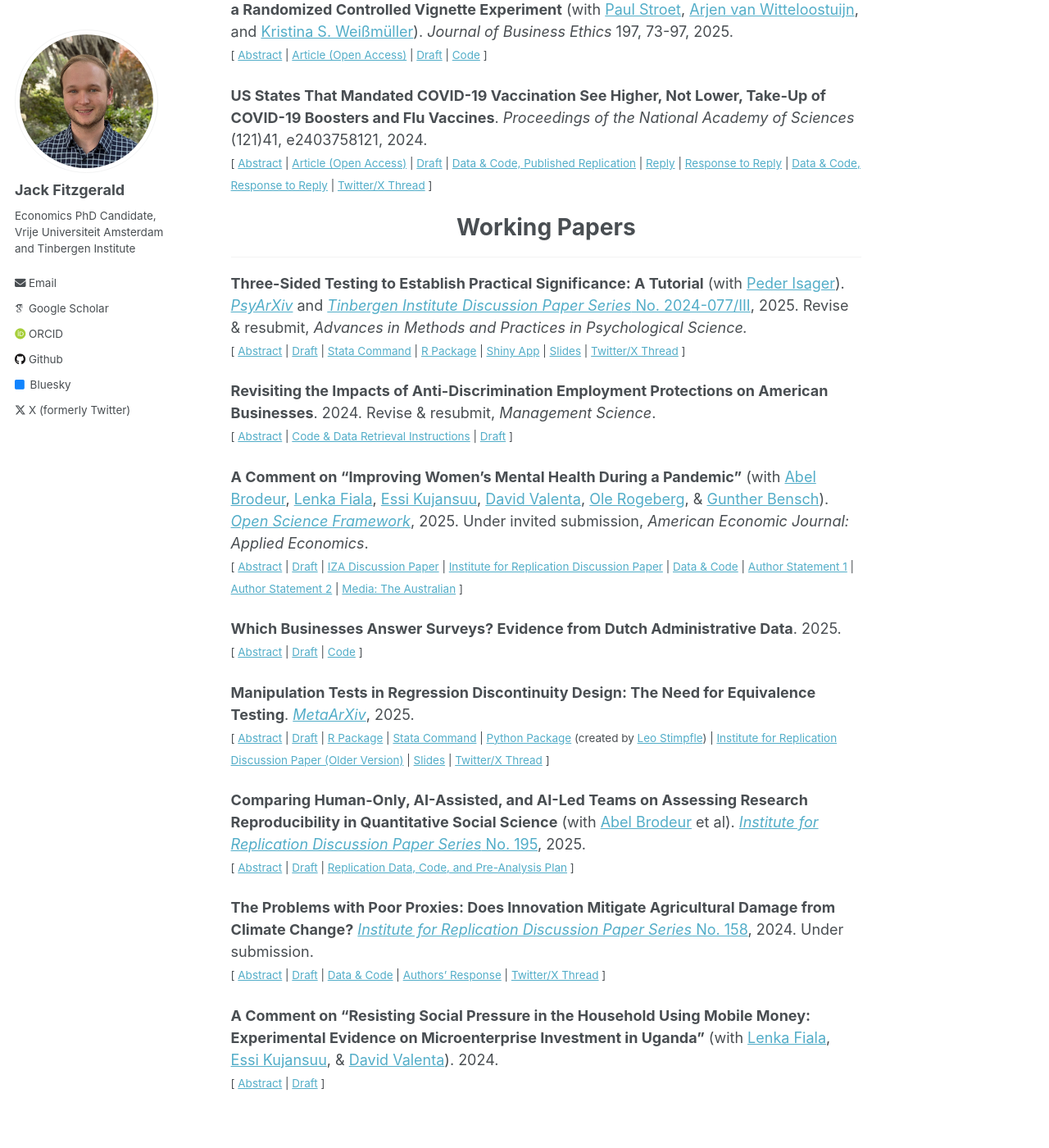
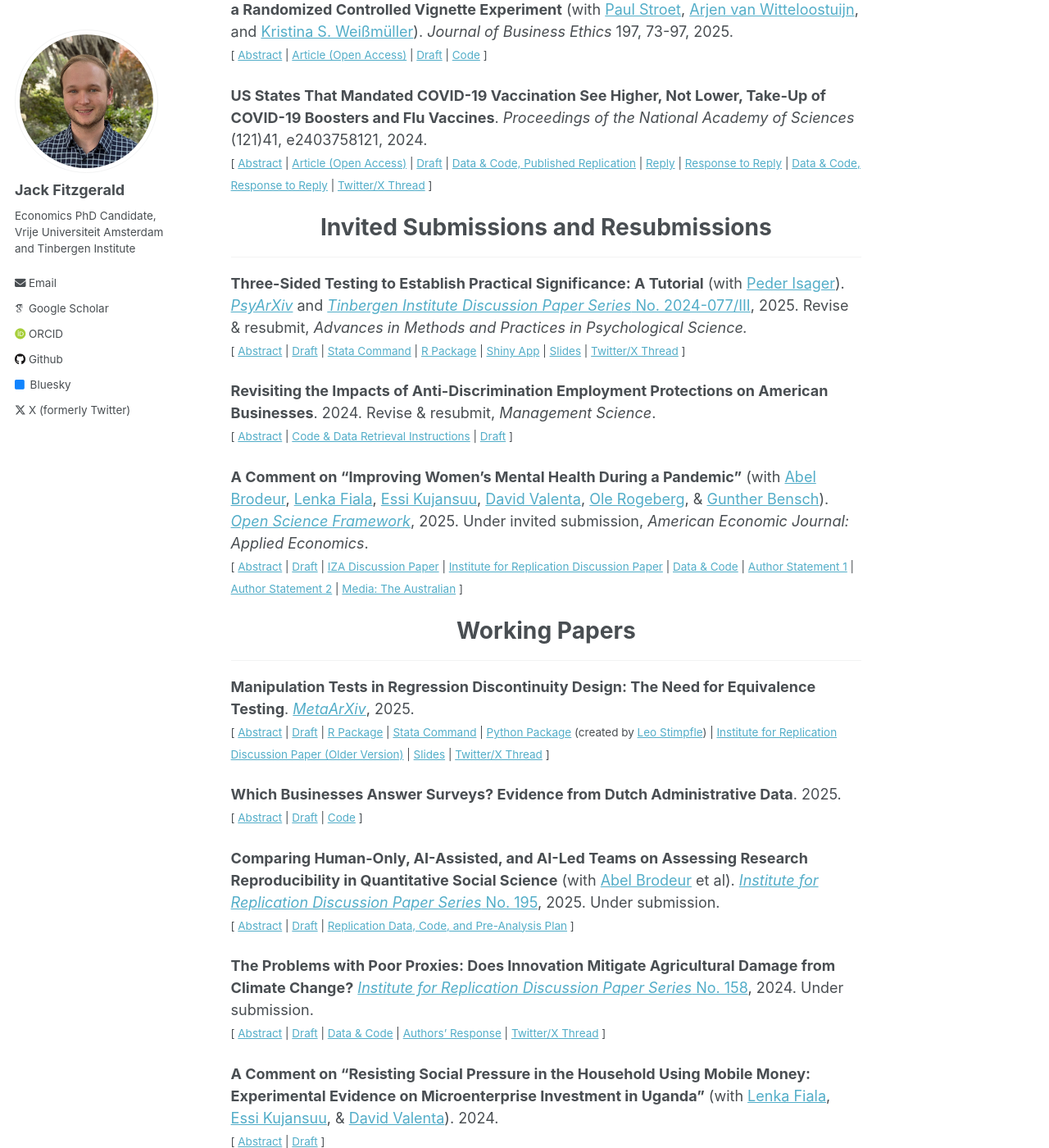
Before and after one commit to jack-fitzgerald/jack-fitzgerald.github.io, a Jekyll site: the page built from _pages/papers.md, in a window 1280 px wide and 1400 px high, scrolled down 810 px. Shown: the whole window at 82% size. Built offline with Jekyll 4.4.1, drawn with Linux system fonts in a browser that asks for light colours; some web fonts are replaced; part of the change alters nothing that is shown.

Commit message:
Update papers.md

```diff
--- a/_pages/papers.md
+++ b/_pages/papers.md
@@ -66,7 +66,7 @@ Rains & Richards (2024, <i>Proceedings of the National Academy of Sciences</i>)
 
 </small><br><br/></div>
 
-# <center> Working Papers </center>
+# <center> Invited Submissions and Resubmissions </center>
 - - -
 
 **Three-Sided Testing to Establish Practical Significance: A Tutorial** (with [Peder Isager](https://pedermisager.org/)). [<i>PsyArXiv</i>](https://doi.org/10.31234/osf.io/8y925) and [<i>Tinbergen Institute Discussion Paper Series</i> No. 2024-077/III](https://papers.tinbergen.nl/24077.pdf), 2025. Revise & resubmit, <i>Advances in Methods and Practices in Psychological Science.</i> <br/>
@@ -96,14 +96,9 @@ Vlassopoulos et al. (2024, <i>American Economic Journal: Applied Economics</i>)
 
 </small><br><br/></div>
 
-**Which Businesses Answer Surveys? Evidence from Dutch Administrative Data**. 2025. <br/>
-<small>[ <a href="#/" onclick="visib('LISA')">Abstract</a> | [Draft](https://jack-fitzgerald.github.io/files/LISA.pdf) | [Code](https://doi.org/10.17605/OSF.IO/9S57M) ] </small>
 
-<div id="LISA" style="display: none; text-align: justify; line-height: 1.2" ><small>
-
-I leverage a unique administrative register covering the universe of establishments in the Netherlands to examine how characteristics differ between establishments that do and do not respond to business surveys. Only 20% of Dutch establishments responded to regional business surveys in 2022. Responsive establishments employed two fewer people than unresponsive establishments, and exhibited parttime employment rates 15 percentage points higher than unresponsive establishments. Sectoral and occupational response rates can vary by nearly 50 percentage points, with public-sector and white-collar occupations overrepresented amongst responsive establishments. Solo enterprises registered to residential addresses are the most common kind of establishment, but exhibit response rates 18 percentage points lower than an average office. However, controlling for contact probability reveals that most sectoral and occupational variation in response rates can be traced back to differences in contact probability rather than responsiveness. These findings highlight generalizability challenges in business surveys and opportunities to improve their design.
-
-</small><br><br/></div>
+# <center> Working Papers </center>
+- - -
 
 **Manipulation Tests in Regression Discontinuity Design: The Need for Equivalence Testing**. [<i>MetaArXiv</i>](https://doi.org/10.31222/osf.io/2dgrp_v1), 2025. <br/>
 <small>[ <a href="#/" onclick="visib('rdd-equiv')">Abstract</a> | [Draft](https://jack-fitzgerald.github.io/files/RDD_Equivalence.pdf) | [R Package](https://doi.org/10.32614/CRAN.package.eqtesting) | [Stata Command](https://github.com/jack-fitzgerald/lddtest) | [Python Package](https://github.com/leostimpfle/lddtest) (created by [Leo Stimpfle](https://www.ugent.be/eb/accountancy-fiscaliteit/en/research/corpfin/team/stimpfle.htm)) | [Institute for Replication Discussion Paper (Older Version)](https://hdl.handle.net/10419/300277) | [Slides](https://jack-fitzgerald.github.io/files/CDSM24_Slides.pdf) | [Twitter/X Thread](https://threadreaderapp.com/thread/1815334145091920105.html) ] </small>
@@ -114,7 +109,16 @@ Researchers applying regression discontinuity design (RDD) often test for endoge
 
 </small><br><br/></div>
 
-**Comparing Human-Only, AI-Assisted, and AI-Led Teams on Assessing Research Reproducibility in Quantitative Social Science** (with [Abel Brodeur](https://sites.google.com/site/abelbrodeur/home) et al). [<i>Institute for Replication Discussion Paper Series</i> No. 195](https://hdl.handle.net/10419/308508), 2025. <br/>
+**Which Businesses Answer Surveys? Evidence from Dutch Administrative Data**. 2025. <br/>
+<small>[ <a href="#/" onclick="visib('LISA')">Abstract</a> | [Draft](https://jack-fitzgerald.github.io/files/LISA.pdf) | [Code](https://doi.org/10.17605/OSF.IO/9S57M) ] </small>
+
+<div id="LISA" style="display: none; text-align: justify; line-height: 1.2" ><small>
+
+I leverage a unique administrative register covering the universe of establishments in the Netherlands to examine how characteristics differ between establishments that do and do not respond to business surveys. Only 20% of Dutch establishments responded to regional business surveys in 2022. Responsive establishments employed two fewer people than unresponsive establishments, and exhibited parttime employment rates 15 percentage points higher than unresponsive establishments. Sectoral and occupational response rates can vary by nearly 50 percentage points, with public-sector and white-collar occupations overrepresented amongst responsive establishments. Solo enterprises registered to residential addresses are the most common kind of establishment, but exhibit response rates 18 percentage points lower than an average office. However, controlling for contact probability reveals that most sectoral and occupational variation in response rates can be traced back to differences in contact probability rather than responsiveness. These findings highlight generalizability challenges in business surveys and opportunities to improve their design.
+
+</small><br><br/></div>
+
+**Comparing Human-Only, AI-Assisted, and AI-Led Teams on Assessing Research Reproducibility in Quantitative Social Science** (with [Abel Brodeur](https://sites.google.com/site/abelbrodeur/home) et al). [<i>Institute for Replication Discussion Paper Series</i> No. 195](https://hdl.handle.net/10419/308508), 2025. Under submission. <br/>
 <small>[ <a href="#/" onclick="visib('AI')">Abstract</a> | [Draft](https://www.econstor.eu/bitstream/10419/308508/1/I4R-DP195.pdf) | [Replication Data, Code, and Pre-Analysis Plan](https://osf.io/sz2g8/) ] </small>
 
 <div id="AI" style="display: none; text-align: justify; line-height: 1.2" ><small>
```
